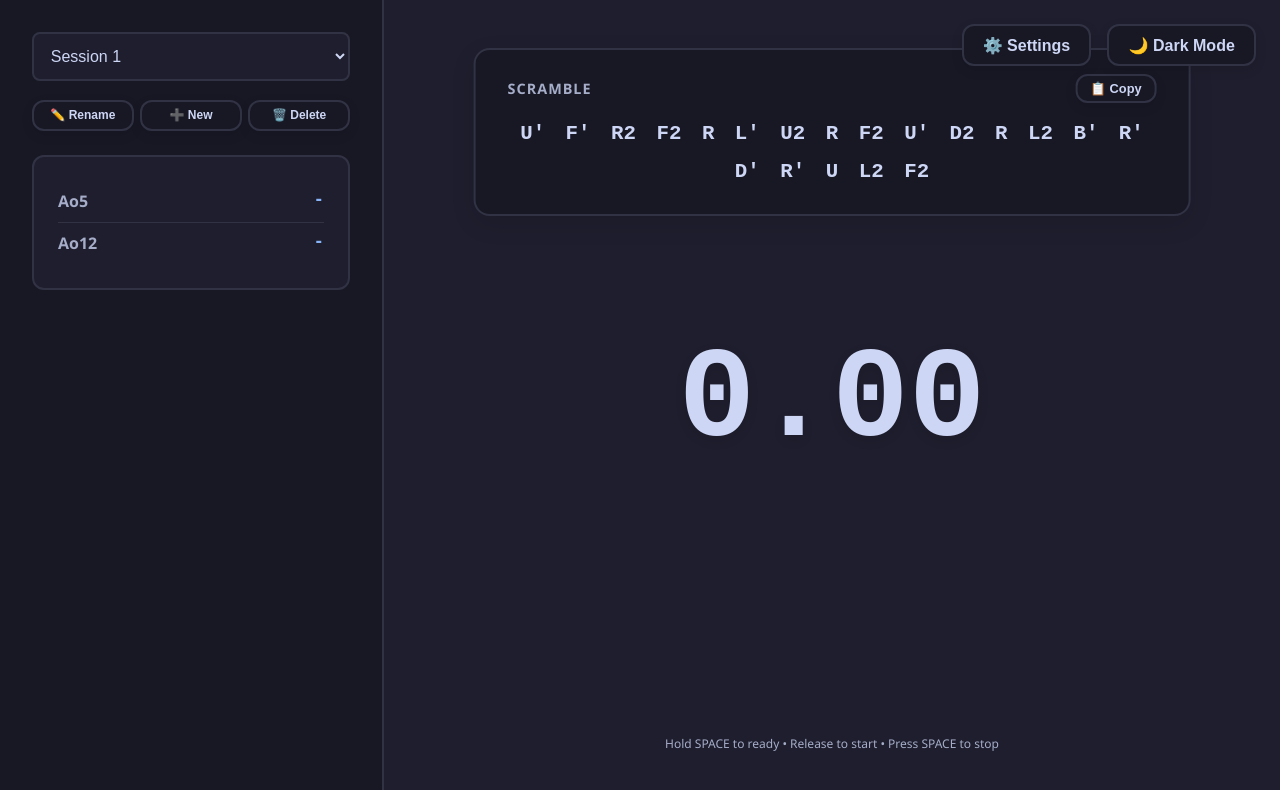
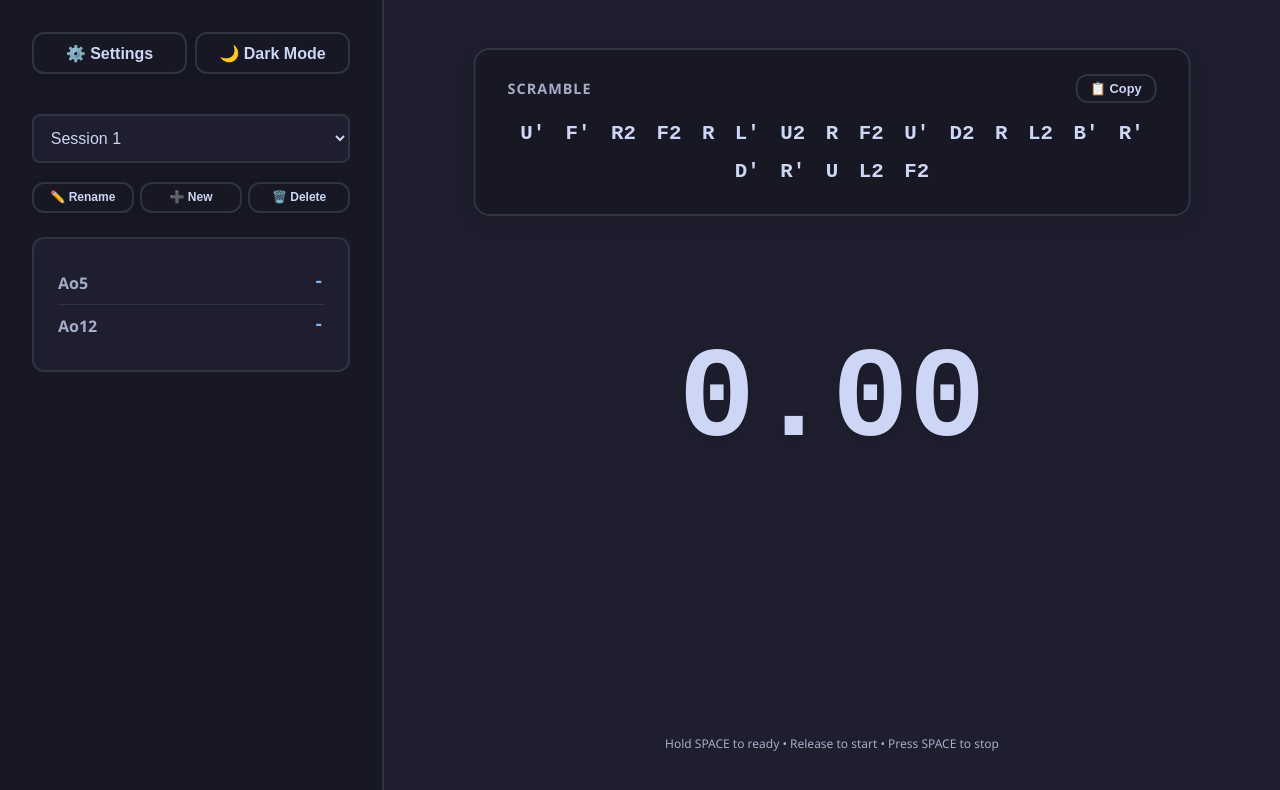
Before and after one commit to tunimamluk/AiCubeTimer, a React (Vite) app: page / in a window 1280 px wide. Shown: the top 790 px of the page. Built offline with nearby package versions, Linux system fonts and the light colour scheme.

Commit message:
Move settings and theme buttons to top of sidebar
Co-Authored-By: Claude Sonnet 4.6 <noreply@anthropic.com>

```diff
--- a/src/App.jsx
+++ b/src/App.jsx
@@ -18,7 +18,6 @@ function AppInner() {
   return (
     <div className={theme === 'light' ? 'light-mode' : ''}>
       <Header
-        onOpenSettings={() => setSettingsOpen(true)}
         onToggleSidebar={() => setSidebarOpen(o => !o)}
         sidebarOpen={sidebarOpen}
         timerState={timer.timerState}
@@ -28,6 +27,7 @@ function AppInner() {
           isOpen={sidebarOpen}
           onClose={() => setSidebarOpen(false)}
           onOpenSolve={setSolveInfoIndex}
+          onOpenSettings={() => setSettingsOpen(true)}
           timerState={timer.timerState}
         />
         <MainArea
--- a/src/components/Header.jsx
+++ b/src/components/Header.jsx
@@ -1,29 +1,16 @@
 import { useApp } from '../context/AppContext';
 
-export default function Header({ onOpenSettings, onToggleSidebar, sidebarOpen, timerState }) {
-  const { theme, setTheme } = useApp();
+export default function Header({ onToggleSidebar, sidebarOpen, timerState }) {
   const hidden = timerState === 'running';
 
   return (
-    <>
     <button
-        className="menu-btn header-btn"
+      className="menu-btn"
       id="mobileMenuBtn"
       style={hidden ? { opacity: 0, visibility: 'hidden' } : {}}
       onClick={onToggleSidebar}
     >
       {sidebarOpen ? '✕' : '☰'}
     </button>
-      <div className="header" style={hidden ? { opacity: 0, visibility: 'hidden' } : {}}>
-        <button className="header-btn" onClick={onOpenSettings}>⚙️ Settings</button>
-        <button
-          className="header-btn"
-          id="themeToggle"
-          onClick={() => setTheme(t => t === 'light' ? 'dark' : 'light')}
-        >
-          {theme === 'light' ? '☀️ Light Mode' : '🌙 Dark Mode'}
-        </button>
-      </div>
-    </>
   );
 }
--- a/src/components/Sidebar/Sidebar.jsx
+++ b/src/components/Sidebar/Sidebar.jsx
@@ -1,14 +1,22 @@
+import { useApp } from '../../context/AppContext';
 import SessionSelector from './SessionSelector';
 import Statistics from './Statistics';
 import History from './History';
 
-export default function Sidebar({ isOpen, onClose, onOpenSolve, timerState }) {
+export default function Sidebar({ isOpen, onClose, onOpenSolve, onOpenSettings, timerState }) {
+  const { theme, setTheme } = useApp();
   const hidden = timerState === 'running';
 
   return (
     <div
       className={`sidebar${isOpen ? ' active' : ''}${hidden ? ' hidden' : ''}`}
     >
+      <div style={{ display: 'flex', gap: '0.5rem', marginBottom: '1rem' }}>
+        <button className="header-btn" style={{ flex: 1 }} onClick={onOpenSettings}>⚙️ Settings</button>
+        <button className="header-btn" id="themeToggle" style={{ flex: 1 }} onClick={() => setTheme(t => t === 'light' ? 'dark' : 'light')}>
+          {theme === 'light' ? '☀️ Light Mode' : '🌙 Dark Mode'}
+        </button>
+      </div>
       <SessionSelector />
       <Statistics />
       <History onOpenSolve={onOpenSolve} />
```
Lines whose indentation alone changed are shown as unchanged.
